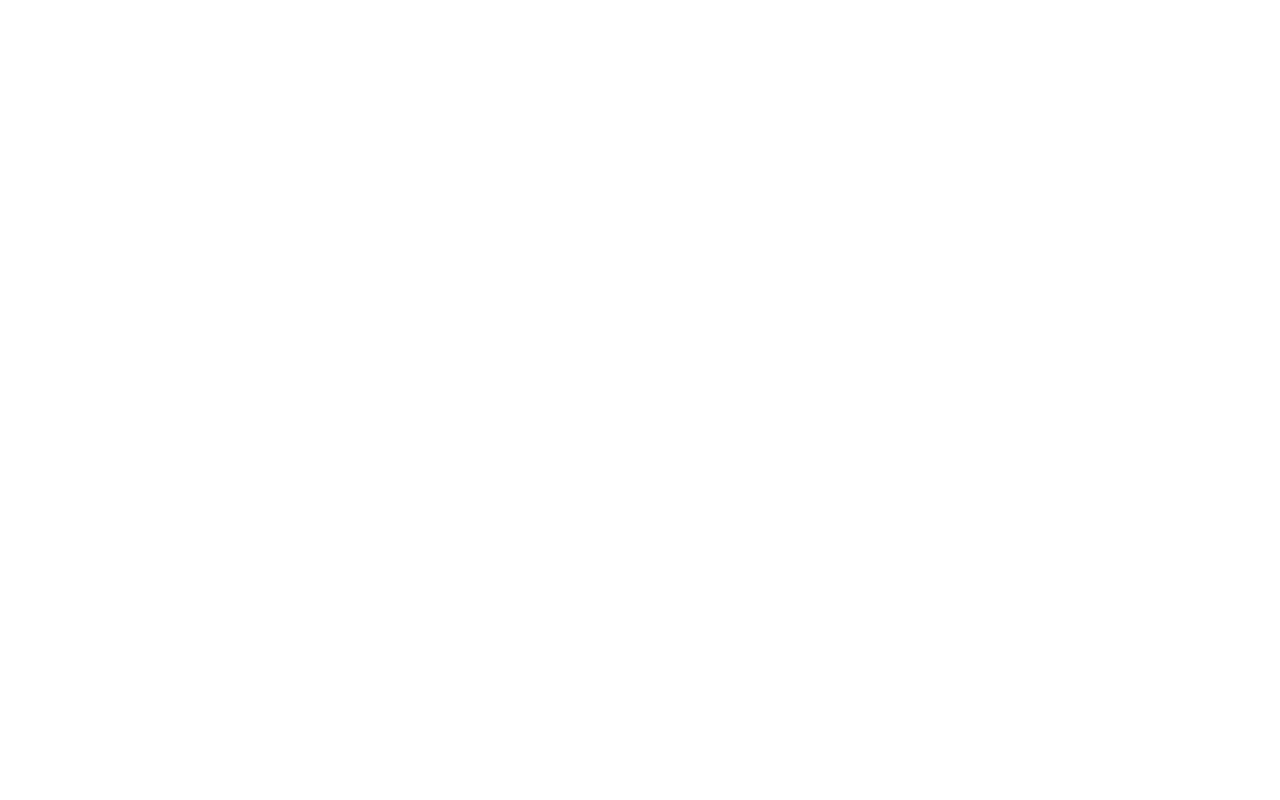
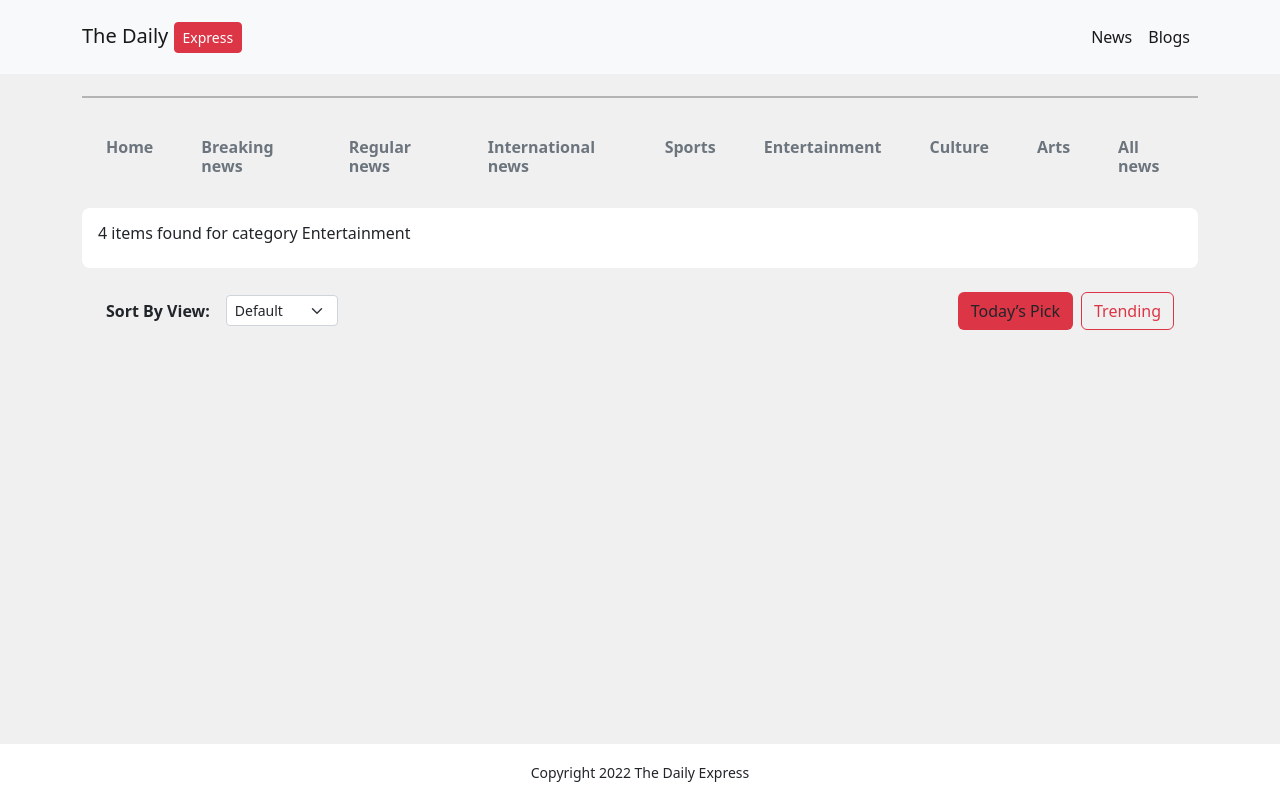
Before and after one commit to NahianNahin/daily-express, a plain HTML site: page Index.html in a window 1280 px wide. Drawn offline with nearby package versions, Linux system fonts and the light colour scheme.

Commit message:
UI complete

```diff
--- a/Index.html
+++ b/Index.html
@@ -9,9 +9,85 @@
     <link rel="stylesheet" href="https://cdn.jsdelivr.net/npm/bootstrap@5.2.0/dist/css/bootstrap.min.css">
     <!-- BOOTSTRAP JS  -->
     <script src="https://cdn.jsdelivr.net/npm/bootstrap@5.2.0/dist/js/bootstrap.bundle.min.js"></script>
+    <!-- Custom CSS  -->
+    <style>
+      main{
+        margin-top: 6rem;
+      }
+      hr{
+        border: 1px solid black;
+      }
+
+    </style>
 </head>
-<body>
+<body class="bg-secondary bg-opacity-10">
+    <header>
+        <!-- NAV BAR -->
+        <nav class="navbar navbar-expand-lg fixed-top bg-light  py-3">
+          <div class="container">
+            <a class="navbar-brand " href="#">The Daily <span class="btn btn-danger btn-sm">Express</span> </a>
+            <button class="navbar-toggler" type="button" data-bs-toggle="collapse" data-bs-target="#navbarSupportedContent" aria-controls="navbarSupportedContent" aria-expanded="false" aria-label="Toggle navigation">
+              <span class="navbar-toggler-icon"></span>
+            </button>
+            <div class="collapse navbar-collapse" id="navbarSupportedContent">
+              <ul class="navbar-nav ms-auto  mb-2 mb-lg-0">
+                <li class="nav-item">
+                  <a class="nav-link active" aria-current="page" href="#">News</a>
+                </li>
+                <li class="nav-item">
+                  <a class="nav-link active" aria-current="page" href="#">Blogs</a>
+                </li>
+              </ul>
+            </div>
+          </div>
+        </nav>
+    </header>
+    <!-- Main Section  -->
+    <main class="container">
+      <hr>
+      <!-- Catagoeirs UI  -->
+      <div class="d-flex gap-5 p-4">
+        <h6 class="text-secondary fw-semibold">Home</h6>
+        <h6 class="text-secondary fw-semibold">Breaking news </h6>
+        <h6 class="text-secondary fw-semibold">Regular news</h6>
+        <h6 class="text-secondary fw-semibold">International news</h6>
+        <h6 class="text-secondary fw-semibold">Sports</h6>
+        <h6 class="text-secondary fw-semibold">Entertainment</h6>
+        <h6 class="text-secondary fw-semibold">Culture</h6>
+        <h6 class="text-secondary fw-semibold">Arts</h6>
+        <h6 class="text-secondary fw-semibold">All news</h6>
+      </div>
+      <!-- Result found section  -->
 
+      <div class="bg-white p-3 rounded-3">
+        <h6>4 items found for category Entertainment</h6>
+      </div>
+      <!-- Sort By View and Type section  -->
+      <section class="d-flex justify-content-between align-items-center m-4">
+        <div class="d-flex gap-3 align-items-center">
+          <label for="" class="fw-semibold">Sort By View:</label>
+          <select class="form-select form-select-sm " style="width:7rem;" aria-label=".form-select-sm example">
+            <option selected>Default</option>
+            <option value="1">One</option>
+            <option value="2">Two</option>
+          </select>
+        </div>
+        <div class="d-flex gap-2">
+          <button class="btn bg-danger shadow-none">Today’s Pick</button>
+          <button class="btn btn-outline-danger shadow-none">Trending</button>
+        </div>
+      </section>
+      <!-- News Post Section  -->
+      <section>
+
+      </section>
+
+    </main>
+    <!-- Footer section  -->
+
+    <footer class="text-center bg-white p-3 fixed-bottom">
+      <small>Copyright 2022 The Daily Express</small>
+    </footer>
 
 
     <script src="news.js"></script>
```
